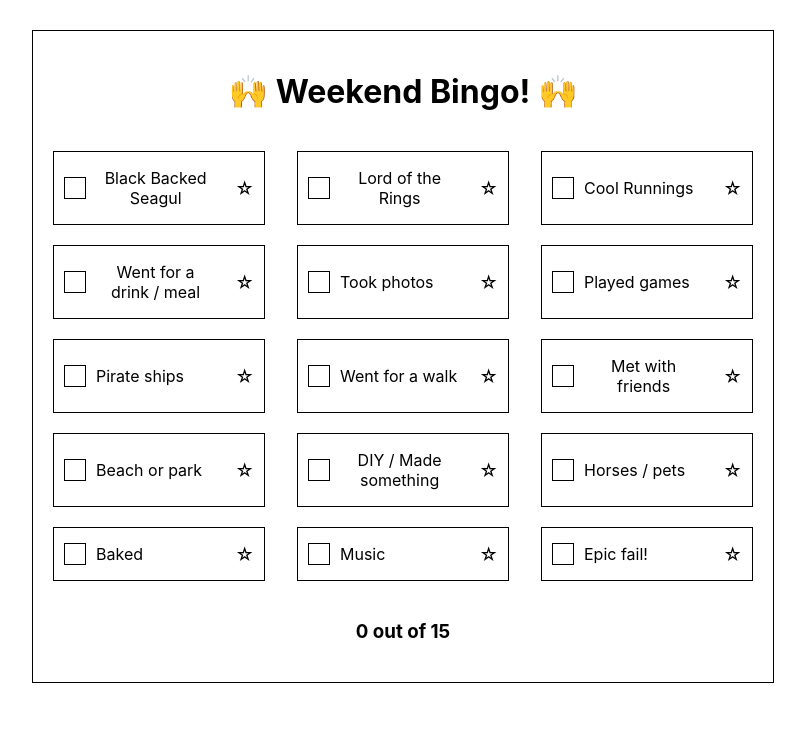
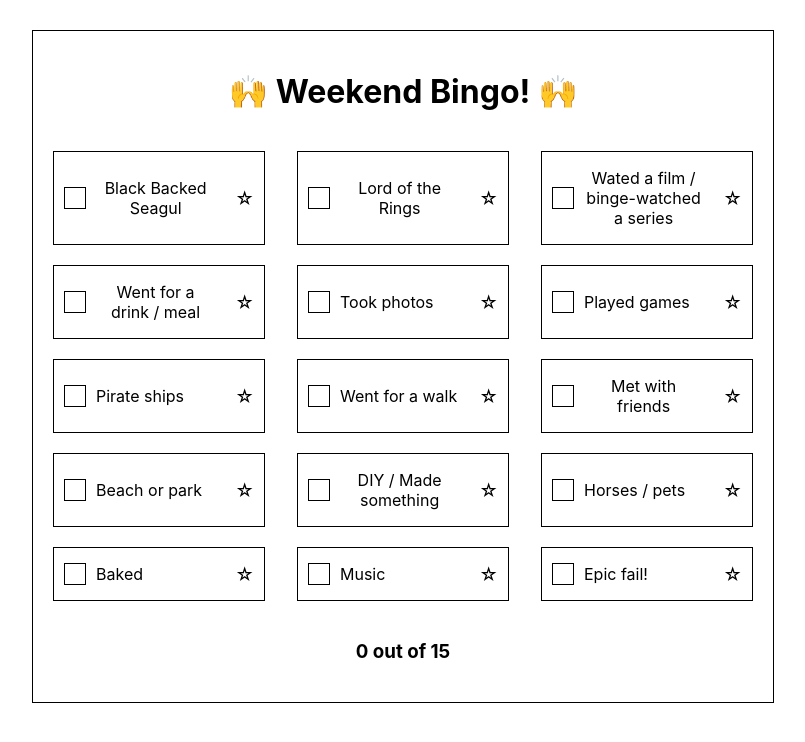
Before and after one commit to jonnytownend/weekend-bingo, a React (Create React App) app: page / in a window 1280 px wide. Shown: the top 742 px of the page, without its empty margins (237-1042 px from the left). Built offline with nearby package versions, Linux system fonts and the light colour scheme.

Commit message:
Change an option to watched a film

```diff
--- a/src/App.js
+++ b/src/App.js
@@ -4,7 +4,7 @@ import './App.css';
 const entries = [
   "Black Backed Seagul",
   "Lord of the Rings",
-  "Cool Runnings",
+  "Wated a film / binge-watched a series",
   "Went for a drink / meal",
   "Took photos",
   "Played games",
```
